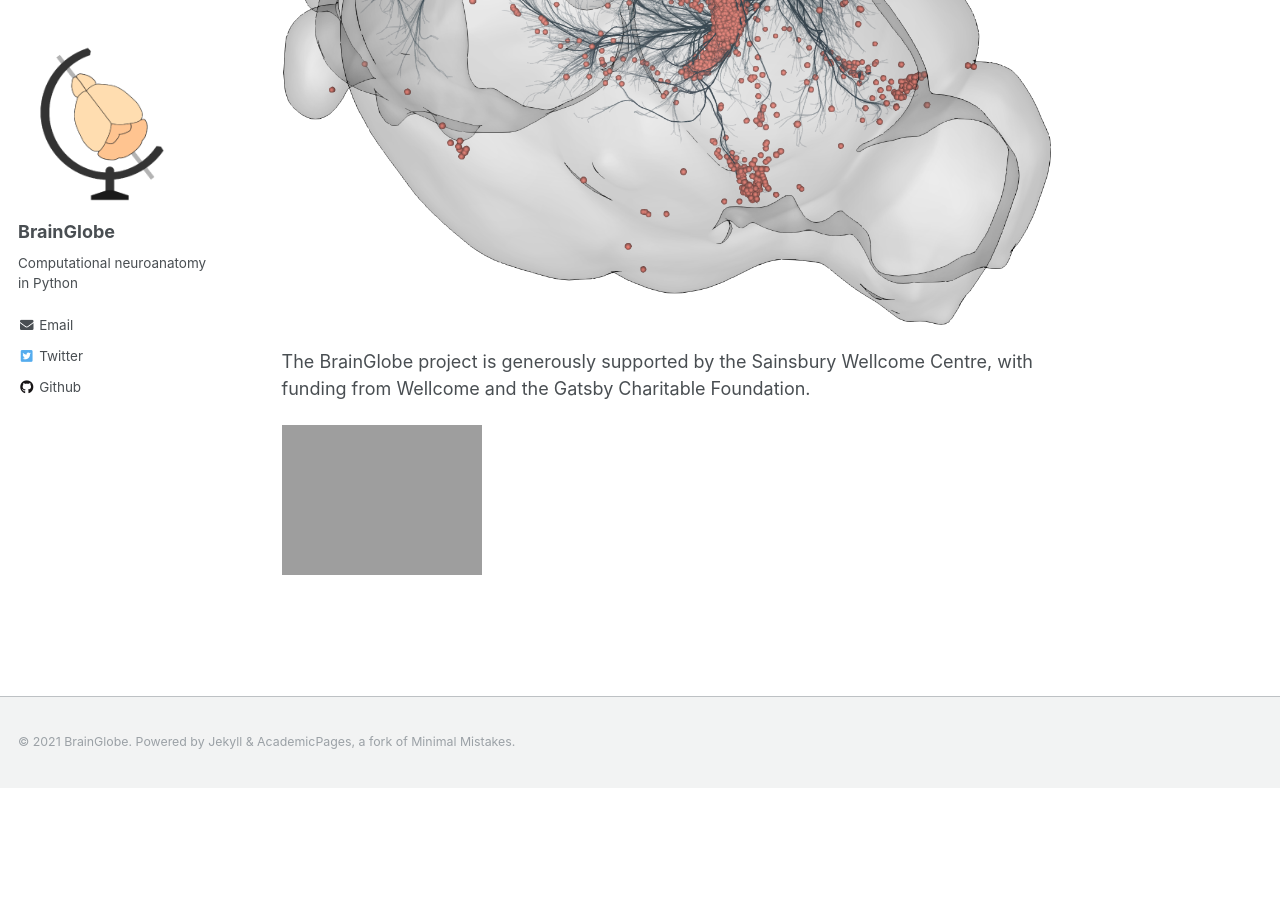
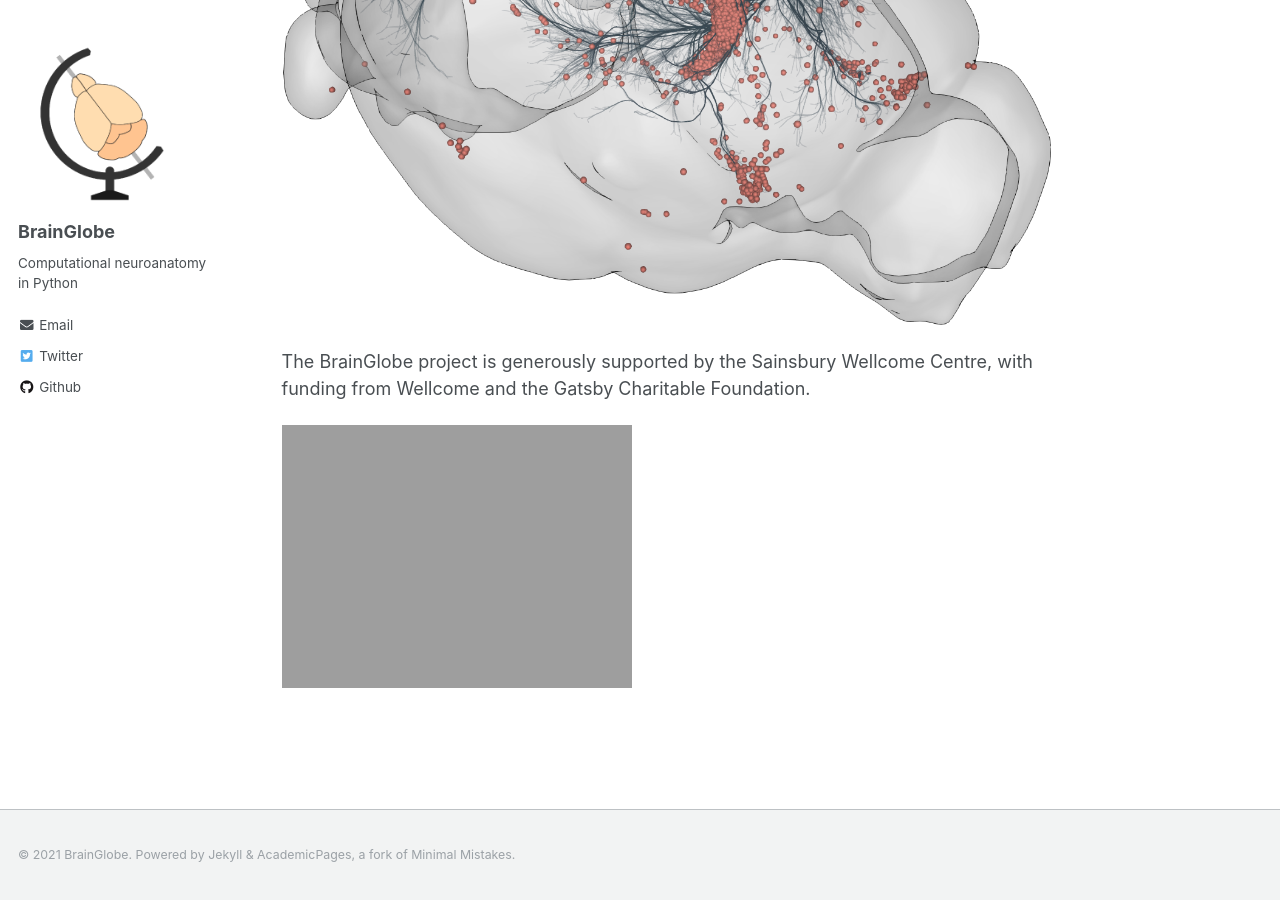
Before and after one commit to brainglobe/brainglobe-web, a Jekyll site: the page built from _pages/home.md, in a window 1280 px wide and 900 px high, scrolled down 783 px. Built offline with Jekyll 4.4.1, drawn with Linux system fonts in a browser that asks for light colours; before the commit the page ends 1571 px from its top, so only the background shows below that.

Commit message:
update SWC logo size

```diff
--- a/_pages/home.md
+++ b/_pages/home.md
@@ -25,4 +25,4 @@ with the scientific, and open-source community (e.g. by organising hackathons).
 
 The BrainGlobe project is generously supported by the Sainsbury Wellcome Centre, with funding from Wellcome and the Gatsby Charitable Foundation.
 
-<img src='https://brainglobe.info/images/SWC.png' width="200">
+<img src='https://brainglobe.info/images/SWC.png' width="350">
```
